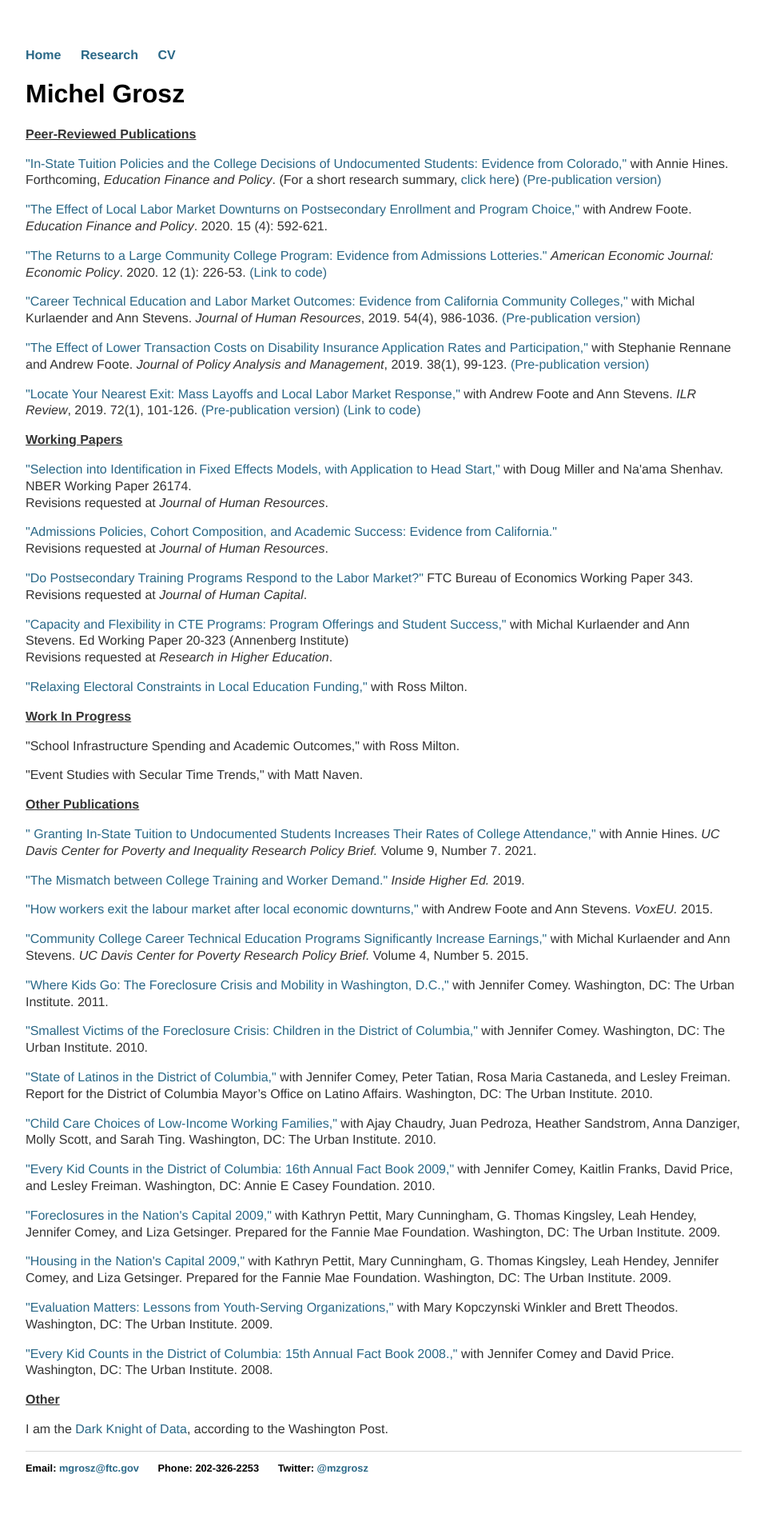
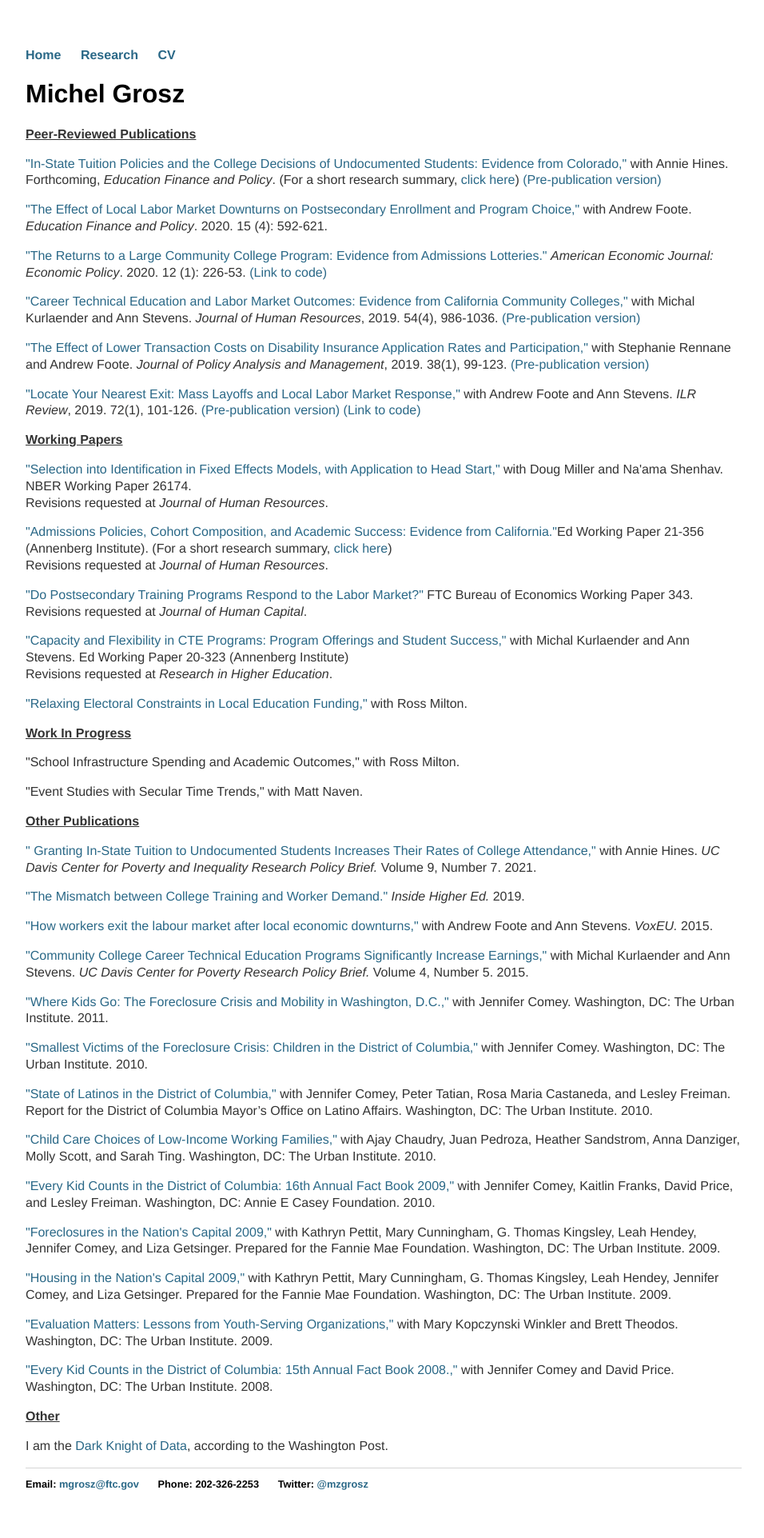
Before and after one commit to mzgrosz/mzgrosz.github.io, a Jekyll site: the page built from research/index.html, in a window 1280 px wide. Shown: the whole page at 80% size, without its empty margins (160-1116 px from the left). Built offline with Jekyll 4.4.1, drawn with Linux system fonts in a browser that asks for light colours.

Commit message:
Update index.html

```diff
--- a/research/index.html
+++ b/research/index.html
@@ -54,7 +54,7 @@ title: Michel Grosz
 	Revisions requested at <em> Journal of Human Resources</em>.<br>
 	</p>
 
-<p><a href="https://aefpweb.org/sites/default/files/webform/grosz_adnlott_200309.pdf">&quot;Admissions Policies, Cohort Composition, and Academic Success: Evidence from California.&quot;</a><br>
+<p><a href="https://www.edworkingpapers.com/ai21-356">&quot;Admissions Policies, Cohort Composition, and Academic Success: Evidence from California.&quot;</a>Ed Working Paper 21-356 (Annenberg Institute). (For a short research summary, <a href="https://mzgrosz.github.io/research/grosz_adnlott_onepager.pdf">click here</a>)<br>
 	Revisions requested at <em> Journal of Human Resources</em>.<br>
 	</p>
 
```
